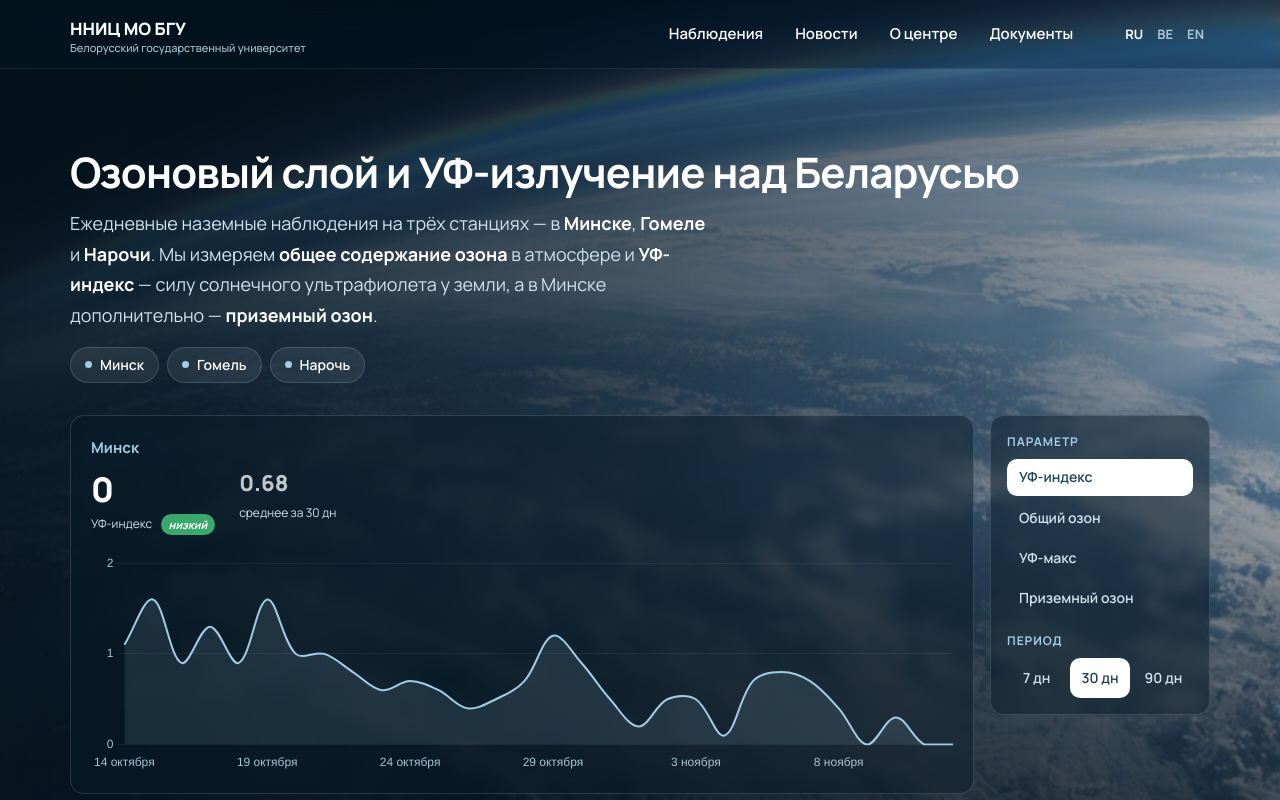
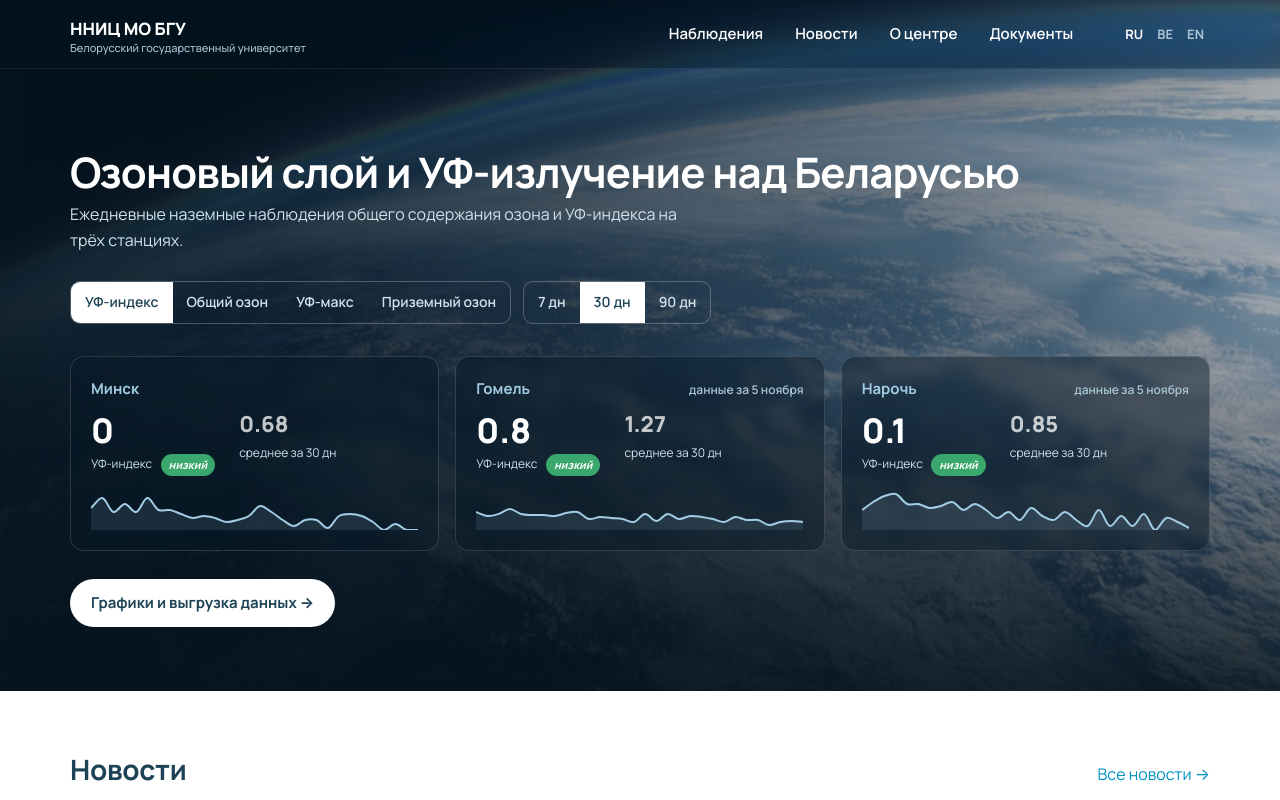
Before and after one commit to silkov78/ozone-new, a plain HTML site: page index.html in a window 1280 px wide. Shown: the top 800 px of the page. Drawn offline with nearby package versions, Linux system fonts and the light colour scheme.

Commit message:
feat: restore original three-station hero with per-station dates
Co-Authored-By: Claude Opus 5.5 <noreply@anthropic.com>

```diff
--- a/assets/style.css
+++ b/assets/style.css
@@ -322,3 +322,7 @@ button.chip{font-family:inherit;cursor:pointer;color:var(--ink)}
 .hero-stations{list-style:none;padding:0;display:flex;gap:8px;flex-wrap:wrap;margin-top:16px}
 .hero-stations li{display:flex;align-items:center;gap:8px;font-size:14px;font-weight:600;padding:6px 14px;border-radius:999px;background:rgba(255,255,255,.08);border:1px solid rgba(255,255,255,.14)}
 .hero-stations i{width:7px;height:7px;border-radius:50%;background:var(--sky)}
+
+/* исходный hero: три станции */
+.today{grid-template-columns:repeat(3,1fr)}
+@media(max-width:860px){.today{grid-template-columns:1fr}}
--- a/index.html
+++ b/index.html
@@ -8,24 +8,19 @@
 <link rel="apple-touch-icon" sizes="180x180" href="assets/img/brand/favicon-180.png">
 <link rel="manifest" href="assets/img/brand/site.webmanifest">
 <meta name="theme-color" content="#1e4356">
-<link rel="stylesheet" href="assets/style.css?v=22">
+<link rel="stylesheet" href="assets/style.css?v=33">
 <script src="https://cdnjs.cloudflare.com/ajax/libs/Chart.js/4.4.1/chart.umd.min.js"></script>
 </head><body>
-<div id="header"></div><script src="assets/layout.js?v=22"></script>
+<div id="header"></div><script src="assets/layout.js?v=33"></script>
 
 <section class="hero" id="hero"><div class="container">
   <h1>Озоновый слой и УФ-излучение над Беларусью</h1>
-  <p class="hero-lead">Ежедневные наземные наблюдения на трёх станциях — в <b>Минске</b>, <b>Гомеле</b> и <b>Нарочи</b>. Мы измеряем <b>общее содержание озона</b> в атмосфере и <b>УФ-индекс</b> — силу солнечного ультрафиолета у земли, а в Минске дополнительно — <b>приземный озон</b>.</p>
-  <ul class="hero-stations"><li><i></i>Минск</li><li><i></i>Гомель</li><li><i></i>Нарочь</li></ul>
-  <div class="hero-grid">
-    <div id="today"></div>
-    <aside class="hero-side">
-      <div class="side-group"><span class="side-label">Параметр</span>
-        <div class="vseg" id="hp"><button data-p="total_uvi" class="on">УФ-индекс</button><button data-p="total_ozone">Общий озон</button><button data-p="max_uvi">УФ-макс</button><button data-p="surface_ozone">Приземный озон</button></div></div>
-      <div class="side-group"><span class="side-label">Период</span>
-        <div class="vseg row" id="hd"><button data-d="7">7 дн</button><button data-d="30" class="on">30 дн</button><button data-d="90">90 дн</button></div></div>
-    </aside>
+  <p>Ежедневные наземные наблюдения общего содержания озона и УФ-индекса на трёх станциях.</p>
+  <div class="hero-ctrl">
+    <div class="seg dark" id="hp"><button data-p="total_uvi" class="on">УФ-индекс</button><button data-p="total_ozone">Общий озон</button><button data-p="max_uvi">УФ-макс</button><button data-p="surface_ozone">Приземный озон</button></div>
+    <div class="seg dark" id="hd"><button data-d="7">7 дн</button><button data-d="30" class="on">30 дн</button><button data-d="90">90 дн</button></div>
   </div>
+  <div class="today" id="today"></div>
   <div class="hero-actions"><a class="btn btn-light" href="observations.html">Графики и выгрузка данных →</a></div>
 </div></section>
 
@@ -52,26 +47,21 @@ const st = [["minsk","Минск"],["homel","Гомель"],["naroch","Наро
 const PU = { total_ozone: ["ОСО", "е.Д."], total_uvi: ["УФ-индекс", ""], max_uvi: ["УФ-макс", ""], surface_ozone: ["Приземный озон", "мг/м³"] };
 let hp = "total_uvi", hd = 30, sparks = [];
 function renderToday() {
+  const rows = OBS.slice(-hd), sts = st.filter(([k]) => (hp + "_" + k) in last);
   sparks.forEach(c => c.destroy()); sparks = [];
-  const card = ([k, n], main) => {
-    const lo = lastOf(hp + "_" + k); if (!lo) return "";
-    const rows = OBS.slice(0, lo.i + 1).slice(-hd), vals = rows.map(o => o[hp + "_" + k]).filter(v => v != null);
+  document.getElementById("today").innerHTML = sts.map(([k, n]) => {
+    const lo = lastOf(hp + "_" + k), v = lo.value, cr = OBS.slice(0, lo.i + 1).slice(-hd), vals = cr.map(o => o[hp + "_" + k]).filter(x => x != null);
     const avg = (vals.reduce((a, b) => a + b, 0) / vals.length).toFixed(hp === "total_ozone" ? 0 : 2);
-    const badge = hp.includes("uvi") ? (([c, l]) => ` <i class="uvi-badge ${c}">${l}</i>`)(uviClass(lo.value)) : "";
-    return `<div class="station ${main ? "main" : "mini"}"><h3>${n}</h3><div class="vals">
-      <div class="val"><b>${lo.value}</b><span>${PU[hp][0]} ${PU[hp][1]}${badge}</span></div>
-      ${main ? `<div class="val"><b style="font-size:22px;opacity:.75">${avg}</b><span>среднее за ${hd} дн</span></div>` : ""}
-    </div>${main ? `<div class="spark"><canvas id="sp-${k}" data-from="${lo.i}"></canvas></div>` : ""}</div>`;
-  };
-  document.getElementById("today").innerHTML = card(st[0], true);
-  const rows = OBS.slice(-hd), key = hp + "_minsk";
-  sparks.push(new Chart(document.getElementById("sp-minsk"), {
-    type: "line", data: { labels: rows.map(o => o.date), datasets: [{ data: rows.map(o => o[key]), borderColor: "#a2cce3", borderWidth: 2, pointRadius: 0, pointHoverRadius: 4, tension: .35, fill: { target: "origin" }, backgroundColor: "rgba(162,204,227,.12)" }] },
-    options: { responsive: true, maintainAspectRatio: false, animation: { duration: 300 }, interaction: { mode: "index", intersect: false },
-      plugins: { legend: { display: false }, tooltip: { displayColors: false } },
-      scales: { x: { ticks: { color: "#a9c4d3", maxTicksLimit: 6, maxRotation: 0, callback: function (v) { return shortDate(this.getLabelForValue(v)); } }, grid: { display: false }, border: { display: false } },
-                y: { ticks: { color: "#a9c4d3", maxTicksLimit: 4 }, grid: { color: "rgba(255,255,255,.06)" }, border: { display: false } } } }
-  }));
+    const badge = hp.includes("uvi") ? (([c, l]) => ` <i class="uvi-badge ${c}">${l}</i>`)(uviClass(v)) : "";
+    return `<div class="station"><h3>${n}${k !== "minsk" ? `<span class="asof">данные за ${shortDate(lo.date)}</span>` : ""}</h3><div class="vals">
+      <div class="val"><b>${v}</b><span>${PU[hp][0]} ${PU[hp][1]}${badge}</span></div>
+      <div class="val"><b style="font-size:22px;opacity:.75">${avg}</b><span>среднее за ${hd} дн</span></div>
+    </div><div class="spark"><canvas id="sp-${k}"></canvas></div></div>`;
+  }).join("");
+  sts.forEach(([k]) => { const lo = lastOf(hp + "_" + k), cr = OBS.slice(0, lo.i + 1).slice(-hd); sparks.push(new Chart(document.getElementById("sp-" + k), {
+    type: "line", data: { labels: cr.map(o => o.date), datasets: [{ data: cr.map(o => o[hp + "_" + k]), borderColor: "#a2cce3", borderWidth: 2, pointRadius: 0, tension: .35, fill: { target: "origin" }, backgroundColor: "rgba(162,204,227,.12)" }] },
+    options: { responsive: true, maintainAspectRatio: false, animation: { duration: 300 }, plugins: { legend: { display: false }, tooltip: { enabled: true, displayColors: false } }, scales: { x: { display: false }, y: { display: false } } }
+  })); });
 }
 document.querySelectorAll("#hp button").forEach(b => b.onclick = () => { hp = b.dataset.p; document.querySelectorAll("#hp button").forEach(x => x.classList.toggle("on", x === b)); renderToday(); });
 document.querySelectorAll("#hd button").forEach(b => b.onclick = () => { hd = +b.dataset.d; document.querySelectorAll("#hd button").forEach(x => x.classList.toggle("on", x === b)); renderToday(); });
```
Also changed, not shown: about.html (+2 -2 lines), documents.html (+2 -2 lines), news-item.html (+2 -2 lines), news.html (+2 -2 lines), observations.html (+2 -2 lines), team-member.html (+2 -2 lines).
